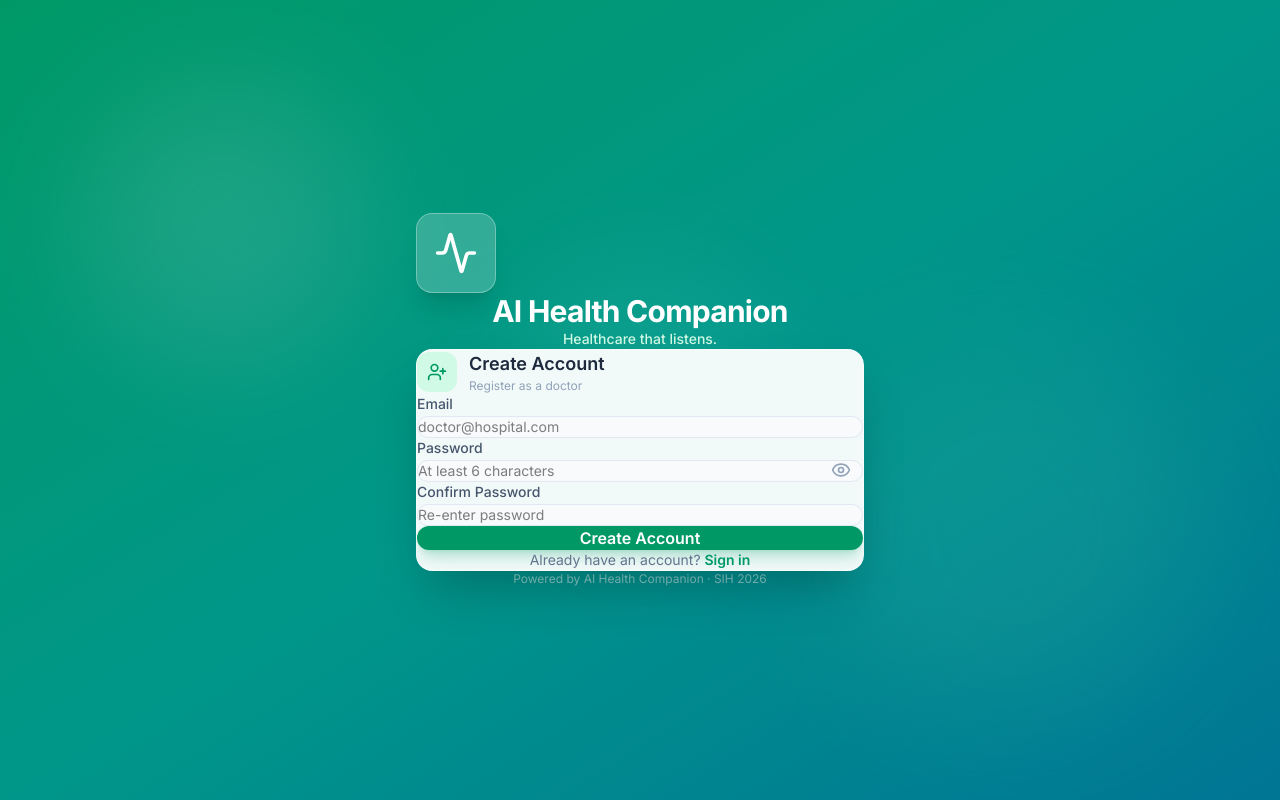
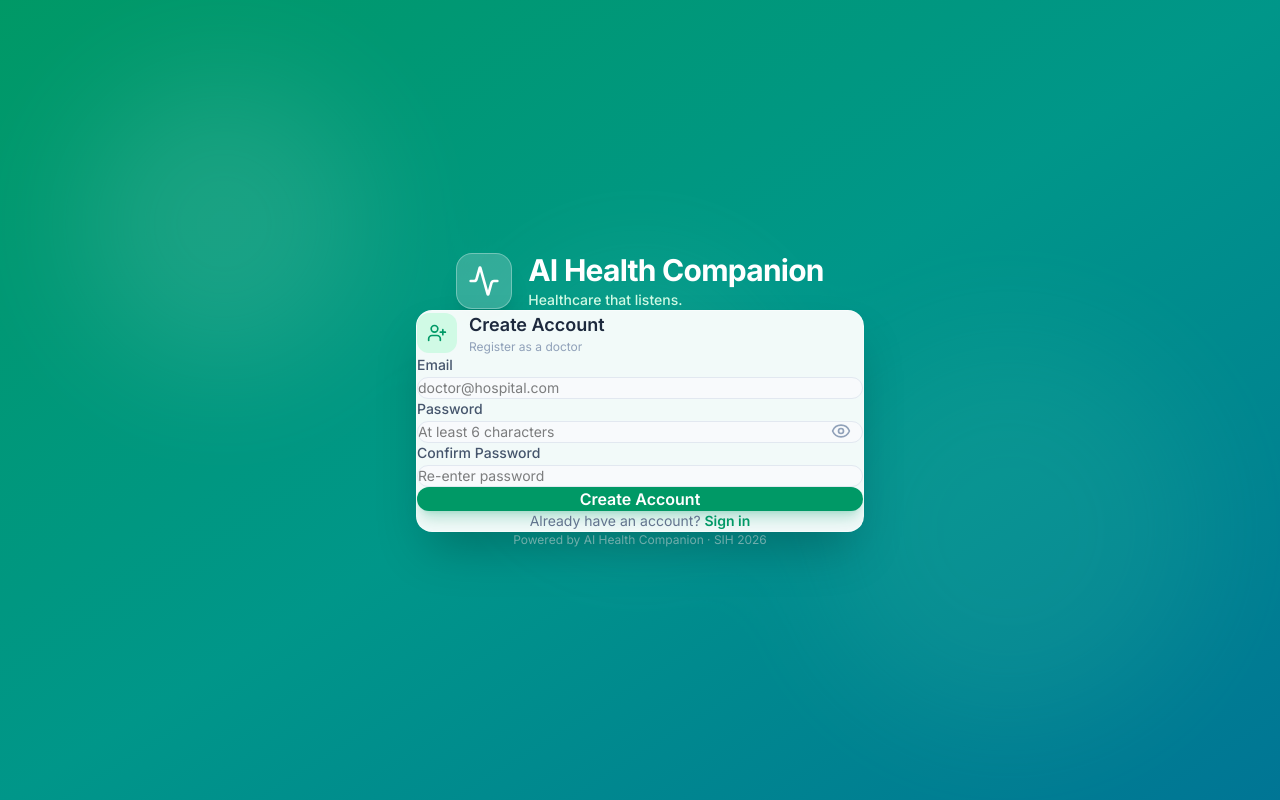
Before and after one commit to Argyrys/health-companion, a React (Vite) app in the folder doctor-website/: page /signup in a window 1280 px wide. Built offline with nearby package versions, Linux system fonts and the light colour scheme.

Commit message:
Align logo with title text inline on login and signup headers

```diff
--- a/doctor-website/src/pages/Login.jsx
+++ b/doctor-website/src/pages/Login.jsx
@@ -42,12 +42,14 @@ export default function Login({ onLogin }) {
       </div>
 
       <div className="w-full max-w-sm sm:max-w-md relative z-10">
-        <div className="text-center mb-6 sm:mb-8 animate-fadeIn">
-          <div className="w-14 h-14 sm:w-20 sm:h-20 bg-white/20 backdrop-blur-sm rounded-2xl flex items-center justify-center mx-auto mb-3 sm:mb-5 shadow-xl border border-white/30">
-            <Activity className="w-7 h-7 sm:w-11 sm:h-11 text-white" />
+        <div className="flex items-center justify-center gap-3 sm:gap-4 mb-6 sm:mb-8 animate-fadeIn">
+          <div className="w-11 h-11 sm:w-14 sm:h-14 bg-white/20 backdrop-blur-sm rounded-xl sm:rounded-2xl flex items-center justify-center shadow-xl border border-white/30 flex-shrink-0">
+            <Activity className="w-6 h-6 sm:w-8 sm:h-8 text-white" />
           </div>
-          <h1 className="text-2xl sm:text-3xl font-bold text-white tracking-tight">AI Health Companion</h1>
-          <p className="text-emerald-100 mt-1.5 sm:mt-2 text-xs sm:text-sm font-medium">Healthcare that listens.</p>
+          <div className="text-left">
+            <h1 className="text-2xl sm:text-3xl font-bold text-white tracking-tight leading-tight">AI Health Companion</h1>
+            <p className="text-emerald-100 text-xs sm:text-sm font-medium">Healthcare that listens.</p>
+          </div>
         </div>
 
         <div className="bg-white/95 backdrop-blur-xl rounded-2xl shadow-2xl p-6 sm:p-8 border border-white/50 animate-slideIn">
--- a/doctor-website/src/pages/SignUp.jsx
+++ b/doctor-website/src/pages/SignUp.jsx
@@ -54,12 +54,14 @@ export default function SignUp({ onLogin }) {
       </div>
 
       <div className="w-full max-w-sm sm:max-w-md relative z-10">
-        <div className="text-center mb-6 sm:mb-8 animate-fadeIn">
-          <div className="w-14 h-14 sm:w-20 sm:h-20 bg-white/20 backdrop-blur-sm rounded-2xl flex items-center justify-center mx-auto mb-3 sm:mb-5 shadow-xl border border-white/30">
-            <Activity className="w-7 h-7 sm:w-11 sm:h-11 text-white" />
+        <div className="flex items-center justify-center gap-3 sm:gap-4 mb-6 sm:mb-8 animate-fadeIn">
+          <div className="w-11 h-11 sm:w-14 sm:h-14 bg-white/20 backdrop-blur-sm rounded-xl sm:rounded-2xl flex items-center justify-center shadow-xl border border-white/30 flex-shrink-0">
+            <Activity className="w-6 h-6 sm:w-8 sm:h-8 text-white" />
           </div>
-          <h1 className="text-2xl sm:text-3xl font-bold text-white tracking-tight">AI Health Companion</h1>
-          <p className="text-emerald-100 mt-1.5 sm:mt-2 text-xs sm:text-sm font-medium">Healthcare that listens.</p>
+          <div className="text-left">
+            <h1 className="text-2xl sm:text-3xl font-bold text-white tracking-tight leading-tight">AI Health Companion</h1>
+            <p className="text-emerald-100 text-xs sm:text-sm font-medium">Healthcare that listens.</p>
+          </div>
         </div>
 
         <div className="bg-white/95 backdrop-blur-xl rounded-2xl shadow-2xl p-6 sm:p-8 border border-white/50 animate-slideIn">
```
